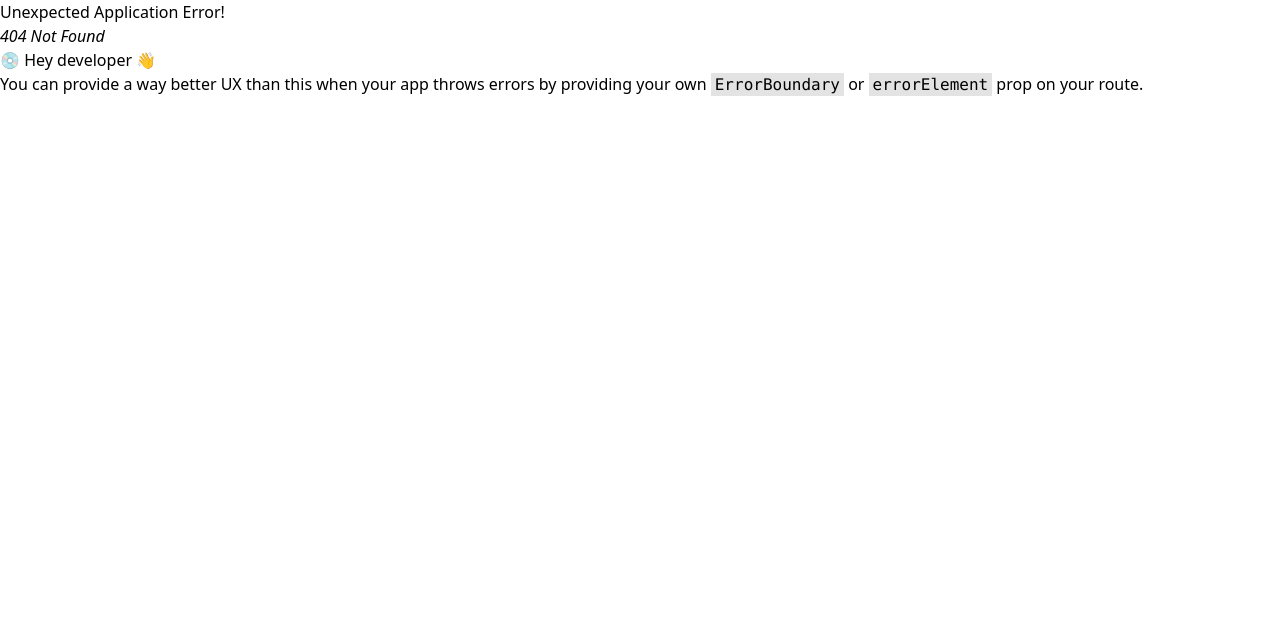
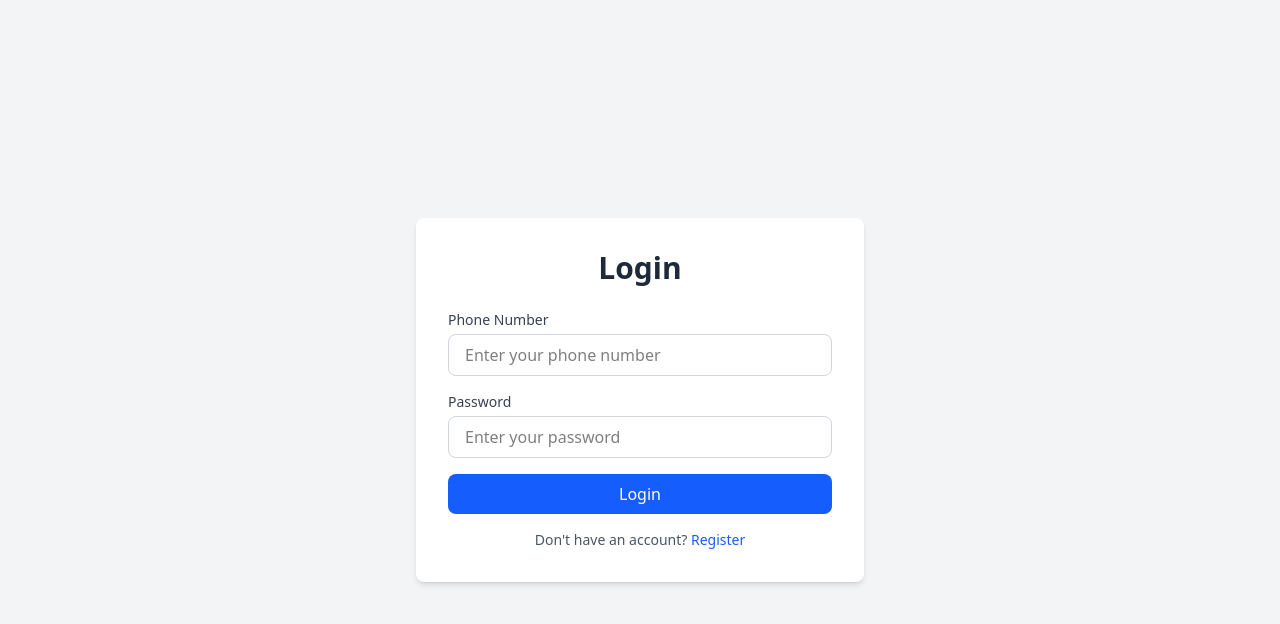
Before and after one commit to Aradhya-Paudel/Hackathon, a React (Vite) app: page / in a window 1280 px wide. Before the commit this address had no page. Shown: the top 624 px of the page. Built offline with nearby package versions, Linux system fonts and the light colour scheme.

Commit message:
register and login

```diff
--- a/src/pages/Login.jsx
+++ b/src/pages/Login.jsx
@@ -1,7 +1,81 @@
+import { useState } from "react";
+import { useNavigate } from "react-router-dom";
+
 function Login() {
+  const [phnumber, setPhnumber] = useState("");
+  const [password, setPassword] = useState("");
+  const navigate = useNavigate();
+
+  const handleSubmit = (e) => {
+    e.preventDefault();
+    // Add your login logic here
+    console.log("Login:", { phnumber, password });
+  };
+
   return (
-    <div>
-      <h1>Login Page</h1>
+    <div className="min-h-screen flex items-center justify-center bg-gray-100">
+      <div className="bg-white p-8 rounded-lg shadow-md w-full max-w-md">
+        <h1 className="text-3xl font-bold text-center mb-6 text-gray-800">
+          Login
+        </h1>
+
+        <form onSubmit={handleSubmit} className="space-y-4">
+          <div>
+            <label
+              htmlFor="phnumber"
+              className="block text-sm font-medium text-gray-700 mb-1"
+            >
+              Phone Number
+            </label>
+            <input
+              type="phnumber"
+              id="phnumber"
+              value={phnumber}
+              onChange={(e) => setPhnumber(e.target.value)}
+              className="w-full px-4 py-2 border border-gray-300 rounded-lg focus:ring-2 focus:ring-blue-500 focus:border-transparent outline-none"
+              placeholder="Enter your phone number"
+              required
+            />
+          </div>
+
+          <div>
+            <label
+              htmlFor="password"
+              className="block text-sm font-medium text-gray-700 mb-1"
+            >
+              Password
+            </label>
+            <input
+              type="password"
+              id="password"
+              value={password}
+              onChange={(e) => setPassword(e.target.value)}
+              className="w-full px-4 py-2 border border-gray-300 rounded-lg focus:ring-2 focus:ring-blue-500 focus:border-transparent outline-none"
+              placeholder="Enter your password"
+              required
+            />
+          </div>
+
+          <button
+            type="submit"
+            className="w-full bg-blue-600 text-white py-2 rounded-lg hover:bg-blue-700 transition duration-200 font-medium"
+          >
+            Login
+          </button>
+        </form>
+
+        <div className="mt-4 text-center">
+          <p className="text-sm text-gray-600">
+            Don't have an account?{" "}
+            <button
+              onClick={() => navigate("/register")}
+              className="text-blue-600 hover:underline font-medium"
+            >
+              Register
+            </button>
+          </p>
+        </div>
+      </div>
     </div>
   );
 }
--- a/src/pages/Register.jsx
+++ b/src/pages/Register.jsx
@@ -1,7 +1,81 @@
+import { useState } from "react";
+import { useNavigate } from "react-router-dom";
+
 function Register() {
+  const [phnumber, setPhnumber] = useState("");
+  const [password, setPassword] = useState("");
+  const navigate = useNavigate();
+
+  const handleSubmit = (e) => {
+    e.preventDefault();
+    // Add your login logic here
+    console.log("Login:", { phnumber, password });
+  };
+
   return (
-    <div>
-      <h1>Register Page</h1>
+    <div className="min-h-screen flex items-center justify-center bg-gray-100">
+      <div className="bg-white p-8 rounded-lg shadow-md w-full max-w-md">
+        <h1 className="text-3xl font-bold text-center mb-6 text-gray-800">
+          Register
+        </h1>
+
+        <form onSubmit={handleSubmit} className="space-y-4">
+          <div>
+            <label
+              htmlFor="phnumber"
+              className="block text-sm font-medium text-gray-700 mb-1"
+            >
+              Phone Number
+            </label>
+            <input
+              type="phnumber"
+              id="phnumber"
+              value={phnumber}
+              onChange={(e) => setPhnumber(e.target.value)}
+              className="w-full px-4 py-2 border border-gray-300 rounded-lg focus:ring-2 focus:ring-blue-500 focus:border-transparent outline-none"
+              placeholder="Enter your phone number"
+              required
+            />
+          </div>
+
+          <div>
+            <label
+              htmlFor="password"
+              className="block text-sm font-medium text-gray-700 mb-1"
+            >
+              Password
+            </label>
+            <input
+              type="password"
+              id="password"
+              value={password}
+              onChange={(e) => setPassword(e.target.value)}
+              className="w-full px-4 py-2 border border-gray-300 rounded-lg focus:ring-2 focus:ring-blue-500 focus:border-transparent outline-none"
+              placeholder="Enter your password"
+              required
+            />
+          </div>
+
+          <button
+            type="submit"
+            className="w-full bg-blue-600 text-white py-2 rounded-lg hover:bg-blue-700 transition duration-200 font-medium"
+          >
+            Register
+          </button>
+        </form>
+
+        <div className="mt-4 text-center">
+          <p className="text-sm text-gray-600">
+            Already have an account?{" "}
+            <button
+              onClick={() => navigate("/")}
+              className="text-blue-600 hover:underline font-medium"
+            >
+              Login
+            </button>
+          </p>
+        </div>
+      </div>
     </div>
   );
 }
--- a/vite.config.js
+++ b/vite.config.js
@@ -4,5 +4,5 @@
 
 // https://vite.dev/config/
 export default defineConfig({
-  plugins: [react(),tailwind()],
+  plugins: [react(),tailwindcss()],
 })
```
Also changed, not shown: src/App.jsx (+2 -34 lines).
